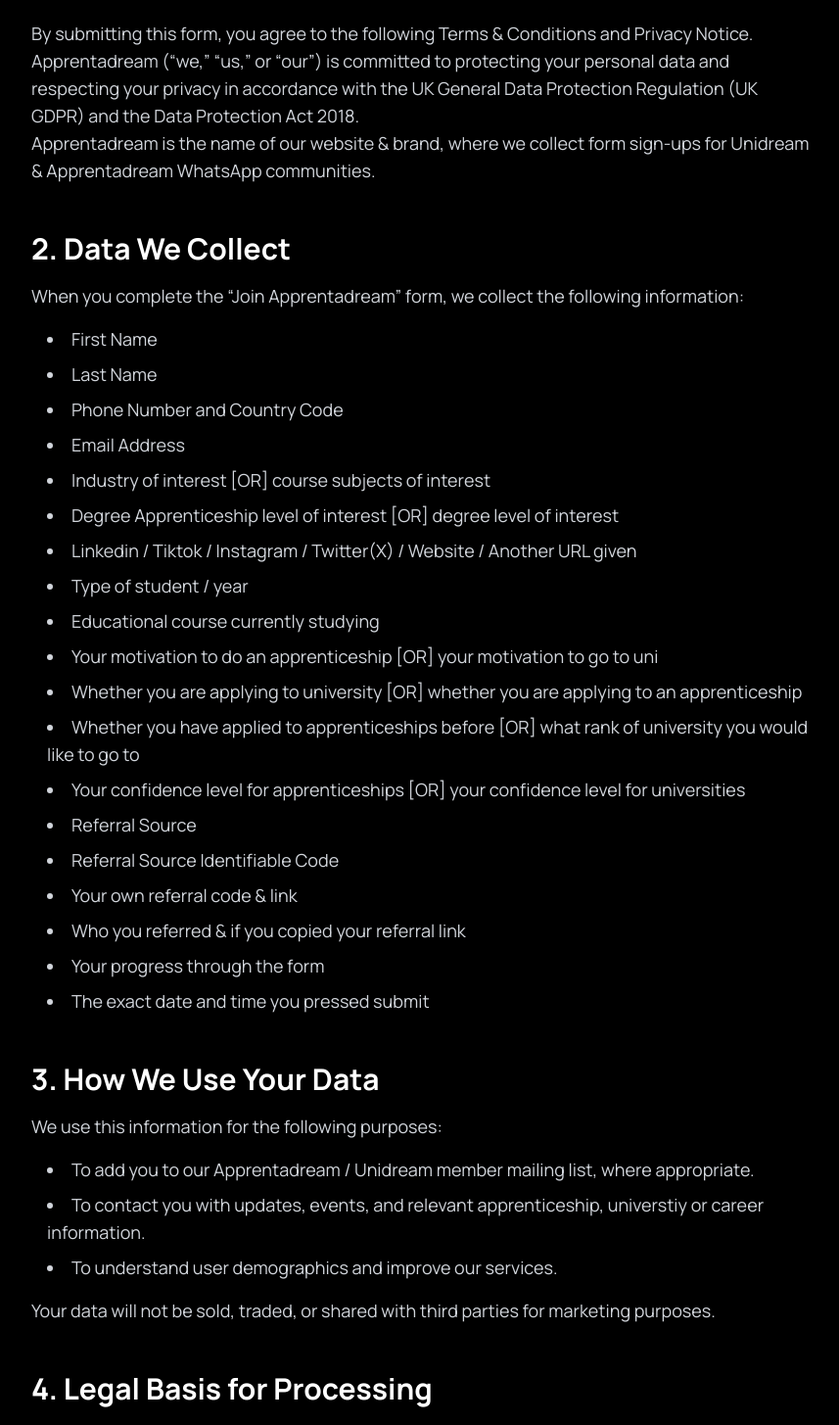
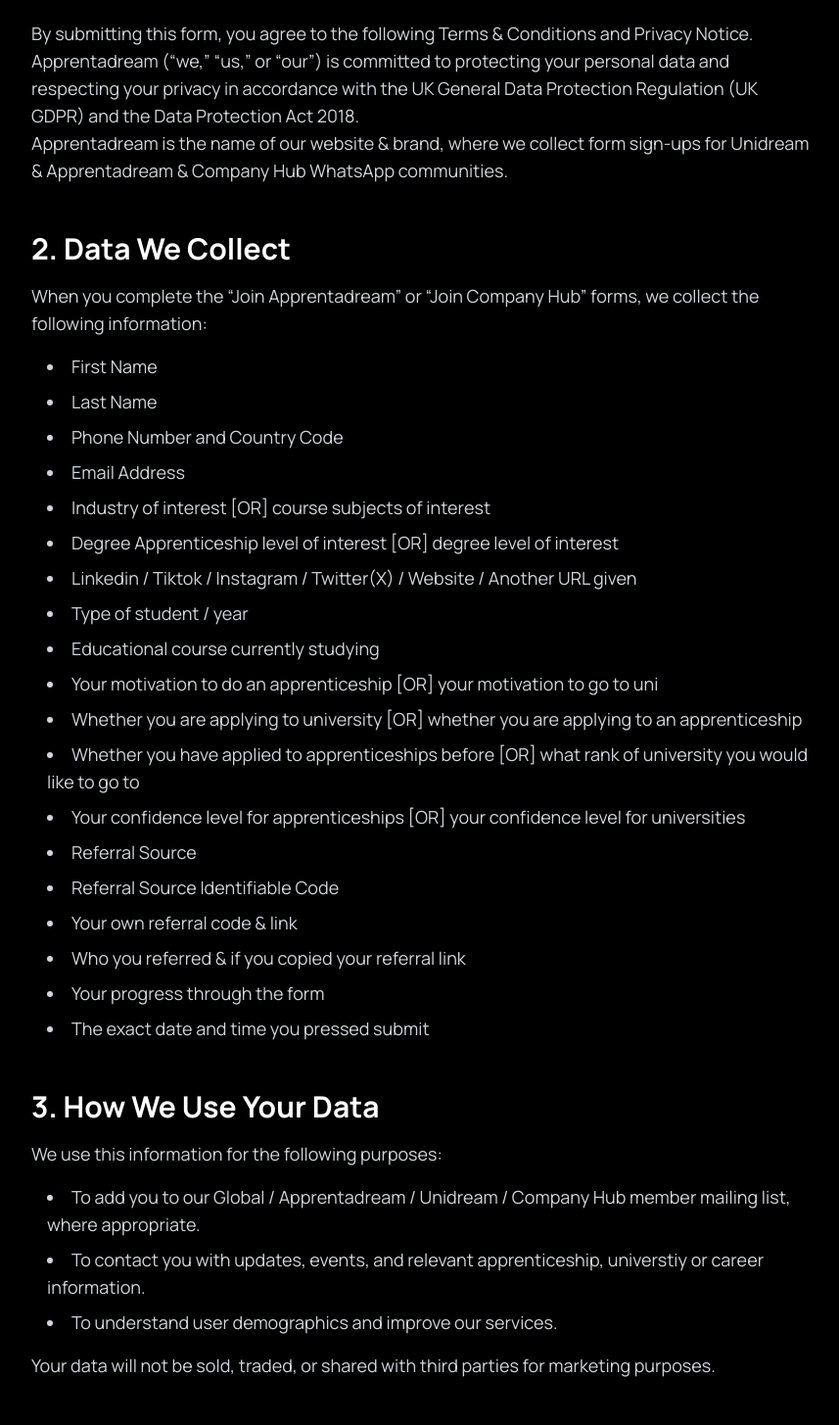
Before and after one commit to samuelforrest/apprentadream.co.uk, a Next.js app: page /terms in a window 1280 px wide. Shown: the part 366-1821 px from the top of the page at 98% size, without its empty margins (208-1065 px from the left). Built offline with nearby package versions, Linux system fonts and the light colour scheme.

Commit message:
commit terms and conditions

```diff
--- a/app/terms/page.tsx
+++ b/app/terms/page.tsx
@@ -121,7 +121,7 @@ export default function Terms() {
             </p>
             <p className="text-base sm:text-lg text-gray-300 leading-relaxed">
               Apprentadream is the name of our website & brand, where we collect form sign-ups for
-              Unidream & Apprentadream WhatsApp communities.
+              Unidream & Apprentadream & Company Hub WhatsApp communities.
             </p>
           </section>
 
@@ -129,8 +129,8 @@ export default function Terms() {
           <section>
             <h2 className="text-2xl sm:text-3xl font-bold mb-4 text-white">2. Data We Collect</h2>
             <p className="text-base sm:text-lg text-gray-300 leading-relaxed mb-4">
-              When you complete the &ldquo;Join Apprentadream&rdquo; form, we collect the following
-              information:
+              When you complete the &ldquo;Join Apprentadream&rdquo; or &ldquo;Join Company
+              Hub&rdquo; forms, we collect the following information:
             </p>
             <ul className="list-disc list-inside space-y-2 text-base sm:text-lg text-gray-300 ml-4">
               <li>First Name</li>
@@ -174,7 +174,8 @@ export default function Terms() {
             </p>
             <ul className="list-disc list-inside space-y-2 text-base sm:text-lg text-gray-300 ml-4">
               <li>
-                To add you to our Apprentadream / Unidream member mailing list, where appropriate.
+                To add you to our Global / Apprentadream / Unidream / Company Hub member mailing
+                list, where appropriate.
               </li>
               <li>
                 To contact you with updates, events, and relevant apprenticeship, universtiy or
@@ -357,9 +358,10 @@ export default function Terms() {
               11. Liability and User Conduct
             </h2>
             <p className="text-base sm:text-lg text-gray-300 leading-relaxed mb-4">
-              By joining or interacting with the Apprentadream / Unidream Communities, you agree to
-              use the platform respectfully and lawfully. You must not submit false, misleading, or
-              inappropriate information, or attempt to misuse our referral system or communications.
+              By joining or interacting with the Apprentadream / Unidream / Company Hub Communities,
+              you agree to use the platform respectfully and lawfully. You must not submit false,
+              misleading, or inappropriate information, or attempt to misuse our referral system or
+              communications.
             </p>
             <p className="text-base sm:text-lg text-gray-300 leading-relaxed">
               Apprentadream is not responsible for the accuracy or content of third-party resources,
@@ -407,9 +409,9 @@ export default function Terms() {
           <section className="pt-8 border-t border-gray-800">
             <div className="border border-white/50 rounded-lg p-6">
               <p className="text-base sm:text-lg text-gray-200 leading-relaxed">
-                By submitting this form to join the Apprentadream / Unidream Communities, you
-                confirm that you have read and understood these Terms & Conditions and consent to
-                Apprentadream processing your personal data as described above.
+                By submitting this form to join the Apprentadream / Unidream / Company Hub
+                Communities, you confirm that you have read and understood these Terms & Conditions
+                and consent to Apprentadream processing your personal data as described above.
               </p>
             </div>
           </section>
```
